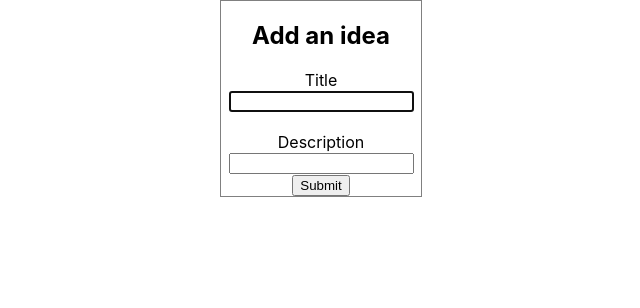
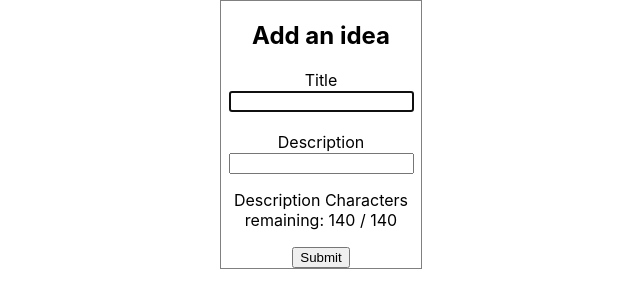
Before and after one commit to alexalikhani95/Idea-Board, a React (Create React App) app: page / in a window 1280 px wide. Shown: the top 308 px of the page, without its empty margins (319-959 px from the left). Built offline with nearby package versions, Linux system fonts and the light colour scheme.

Commit message:
Add a limit of 140 characters to description text and display how many characters are remaining

```diff
--- a/src/components/IdeaForm.tsx
+++ b/src/components/IdeaForm.tsx
@@ -43,8 +43,14 @@ const IdeaForm = () => {
         </div>
         <div>
           <label>Description</label>
-          <input type="text" name="description" onChange={(e) => setDescription(e.target.value)} />
+          <input
+            type="text"
+            name="description"
+            maxLength={140}
+            onChange={(e) => setDescription(e.target.value)}
+          />
         </div>
+        <p>Description Characters remaining: {140 - description.length} / 140</p>
         <button type="submit">Submit</button>
       </form>
     </div>
```
